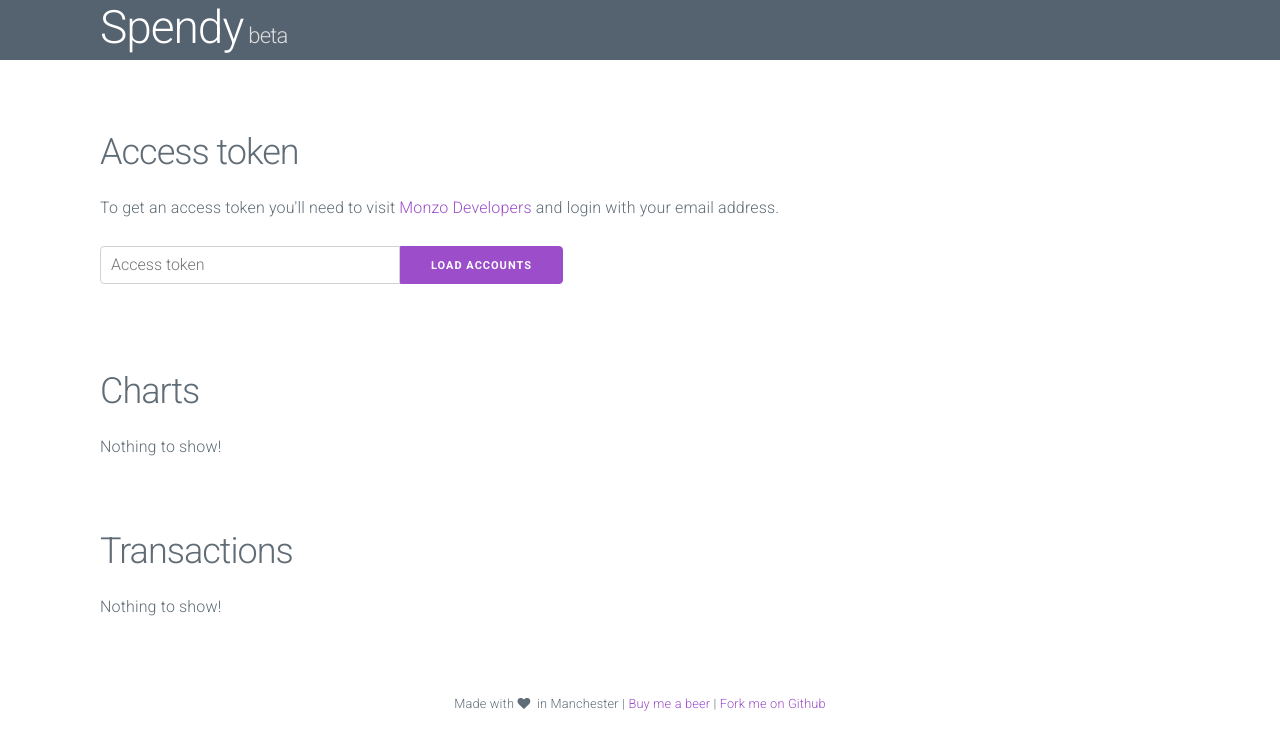
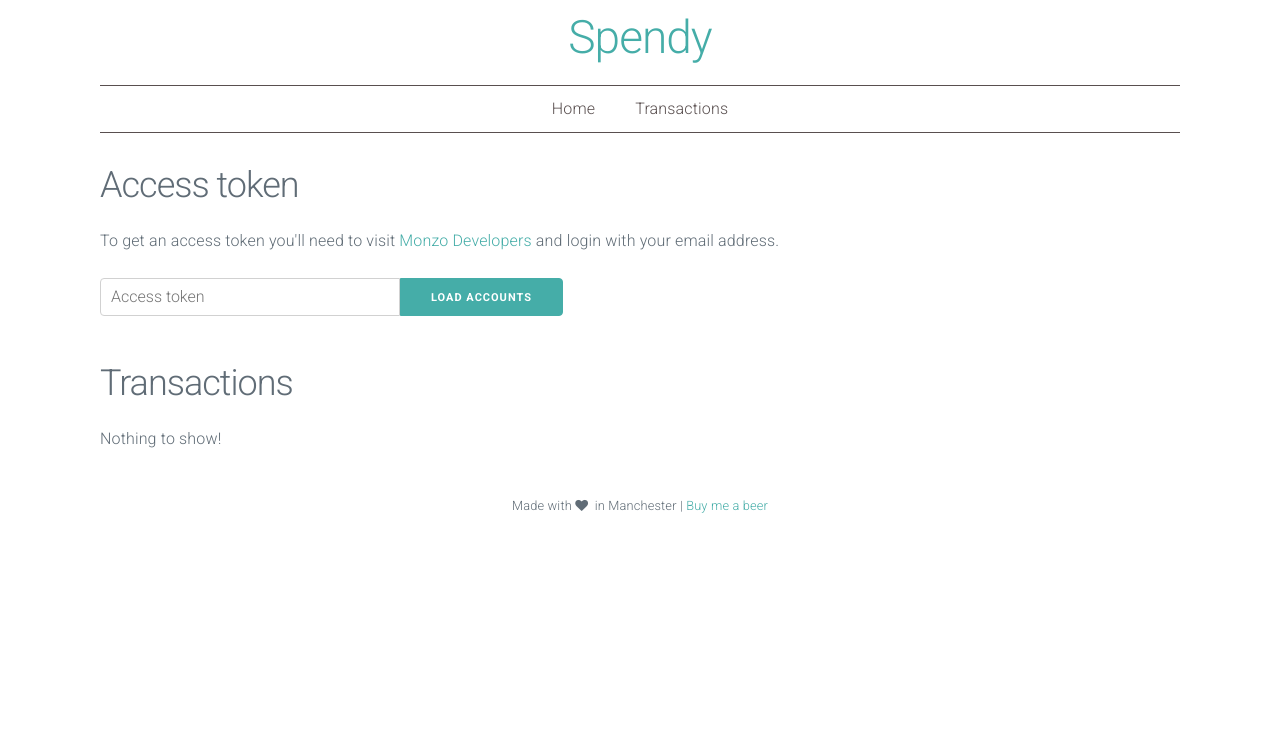
Before and after one commit to JoeEcob/monzo-dashboard, a React app: page /transactions in a window 1280 px wide. Built offline with nearby package versions, Linux system fonts and the light colour scheme.

Commit message:
Updated design, add react router, improve transaction fetching

```diff
--- a/package.json
+++ b/package.json
@@ -14,6 +14,7 @@
     "react-chartjs-2": "^2.7.4",
     "react-dom": "^16.5.0",
     "react-redux": "^5.0.7",
+    "react-router-dom": "^4.3.1",
     "react-scripts": "^1.1.5",
     "redux": "^4.0.0",
     "redux-mock-store": "^1.5.3",
--- a/src/actions/Transactions.js
+++ b/src/actions/Transactions.js
@@ -41,7 +41,12 @@ export const fetchTransactionsIfNeeded = accountId => (dispatch, getState) => {
   const transactions = state.transactionsByAccountId[accountId];
   const maxTimeDifference = 21600000; // 6 hours in ms
 
-  if (!transactions || transactions.lastUpdated < (Date.now() - maxTimeDifference)) {
+  if (typeof(transactions) !== 'undefined' && transactions.isFetching)
+    return;
+
+  if (!transactions
+      || transactions.items.length === 0
+      || transactions.lastUpdated < (Date.now() - maxTimeDifference)) {
     return dispatch(fetchTransactions(state.accessToken, accountId));
   }
 };
--- a/src/components/AccountList.js
+++ b/src/components/AccountList.js
@@ -10,7 +10,6 @@ const AccountList = ({
   ? ''
   : <section className="accounts hero">
     <div className="container">
-      <h2>Awesome!</h2>
       <p>Which account would you like to view?</p>
       <div>
         {accounts.map(account =>
--- a/src/components/App.js
+++ b/src/components/App.js
@@ -1,9 +1,11 @@
 import React from 'react';
+import { Route, Switch } from 'react-router-dom';
+import AccessToken from '../containers/AccessToken';
+import Accounts from '../containers/Accounts';
 import Header from '../containers/Header';
 import Error from '../containers/Error';
-import AccessToken from '../containers/AccessToken';
-import Accounts from '../containers/Accounts';
 import Charts from '../containers/Charts';
+import NotFound from './NotFound';
 import Transactions from '../containers/Transactions';
 import Footer from './Footer';
 
@@ -13,8 +15,11 @@ const App = () => (
     <Header />
     <AccessToken />
     <Accounts />
-    <Charts />
-    <Transactions />
+    <Switch>
+      <Route exact path="/" component={Charts} />
+      <Route path="/transactions" component={Transactions} />
+      <Route component={NotFound} />
+    </Switch>
     <Footer />
   </div>
 );
--- a/src/components/Footer.js
+++ b/src/components/Footer.js
@@ -1,13 +1,12 @@
-import React from 'react'
+import React from 'react';
 
 const Footer = () => (
   <footer className="footer">
     <div className="container">
       <small>Made with <span className="fa fa-heart">&nbsp;</span> in Manchester | </small>
-      <small><a href="https://monzo.me/JosephEcob" title="Beer me">Buy me a beer</a> | </small>
-      <small><a href="https://github.com/JoeEcob/Spendy" title="Spendy on Github">Fork me on Github</a></small>
+      <small><a href="https://monzo.me/JosephEcob" title="Beer me">Buy me a beer</a></small>
     </div>
   </footer>
-)
+);
 
-export default Footer
+export default Footer;
--- a/src/components/HeaderBar.js
+++ b/src/components/HeaderBar.js
@@ -1,17 +1,21 @@
 import React from 'react';
+import { NavLink } from 'react-router-dom';
 import PropTypes from 'prop-types';
 import Logout from './Logout';
 
 const HeaderBar = ({ hasAccessToken, logoutOnClick }) => (
-  <nav className="header">
+  <header className="header">
     <div className="container">
-      <a href="/" title="Home">
+      <NavLink to="/" title="Home">
         <h1>Spendy</h1>
-        <h4>beta</h4>
-      </a>
+      </NavLink>
       <Logout hasAccessToken={hasAccessToken} onClick={logoutOnClick} />
+      <nav>
+        <NavLink to="/" activeClassName="active">Home</NavLink>
+        <NavLink to="/transactions" activeClassName="active">Transactions</NavLink>
+      </nav>
     </div>
-  </nav>
+  </header>
 );
 
 HeaderBar.propTypes = {
--- a/src/components/Logout.js
+++ b/src/components/Logout.js
@@ -2,8 +2,8 @@ import React from 'react'
 
 const Logout = ({ onClick, hasAccessToken }) => (
   hasAccessToken
-    ? <div className="logout float-right">
-        <button className="button button-outline" onClick={onClick}>Logout</button>
+    ? <div className="logout">
+        <button className="button-outline" onClick={onClick}>Logout</button>
       </div>
     : ''
 );
--- /dev/null
+++ b/src/components/NotFound.js
@@ -0,0 +1,12 @@
+import React from 'react';
+
+const NotFound = () => (
+  <div>
+    <div className="container">
+      <h2>Error</h2>
+      <p>Page not found :\</p>
+    </div>
+  </div>
+);
+
+export default NotFound;
--- a/src/css/app.css
+++ b/src/css/app.css
@@ -1,15 +1,22 @@
 .close-icon { cursor: pointer; float: right; padding-top: .4rem; }
 
-.header { background-color: #556270; margin-bottom: 2rem; }
-.header h1 { padding-right: .5rem; }
-.header a { color: #fff; }
-.header h4 { color: #ddd; }
-.header h1, .header h4 { display: inline-block; margin-bottom: .5rem; }
-.header .logout { margin-top: 1rem; }
-.header .logout button { border-color: #fff; color: #fff; }
-.header .logout button:hover { border-color: #ddd; color: #ddd; }
+.header { text-align: center; }
+.header h1 { color: #45ADA8; margin: 1rem 0 0; }
+.header a { color: #45ADA8; }
+.header .logout { position: absolute; top: 2rem; right: 2rem;}
+.header nav { margin-top: 2rem; padding: 1rem 0; border: solid 1px #594F4F; border-left: none; border-right: none; }
+.header nav a { padding: 2rem; color: #594F4F; }
+.header nav a:hover { padding: 2rem; color: #32c0b9; }
 
-section { margin: 7rem 0; }
+section { margin: 3rem 0; }
+
+/* Overwrite default pink colour */
+a, a:focus { color: #45ADA8; }
+a:hover { color: #32c0b9; }
+button, button:focus, button:hover { background-color: #45ADA8; color: #fff; border-color: #45ADA8; }
+button:hover { background-color: #32c0b9; }
+button.button-outline, button.button-outline:focus { color: #45ADA8; border-color: #45ADA8; }
+button.button-outline:hover { color: #32c0b9; border-color: #32c0b9; }
 
 .access-token form input { border-top-right-radius: 0; border-bottom-right-radius: 0 }
 .access-token form button { border-top-left-radius: 0; border-bottom-left-radius: 0 }
--- a/src/index.js
+++ b/src/index.js
@@ -1,5 +1,6 @@
 import React from 'react';
 import { render } from 'react-dom';
+import { BrowserRouter as Router } from 'react-router-dom';
 import { createStore, applyMiddleware } from 'redux';
 import { Provider } from 'react-redux';
 import thunk from 'redux-thunk';
@@ -32,7 +33,9 @@ store.subscribe(throttle(() => {
 
 render(
   <Provider store={store}>
-    <App />
+    <Router>
+      <App />
+    </Router>
   </Provider>,
   document.getElementById('root')
 );
```
Also changed, not shown: src/actions/__tests__/Transactions.spec.js (+1 -1 lines), public/favicon.png, 1 other file.
